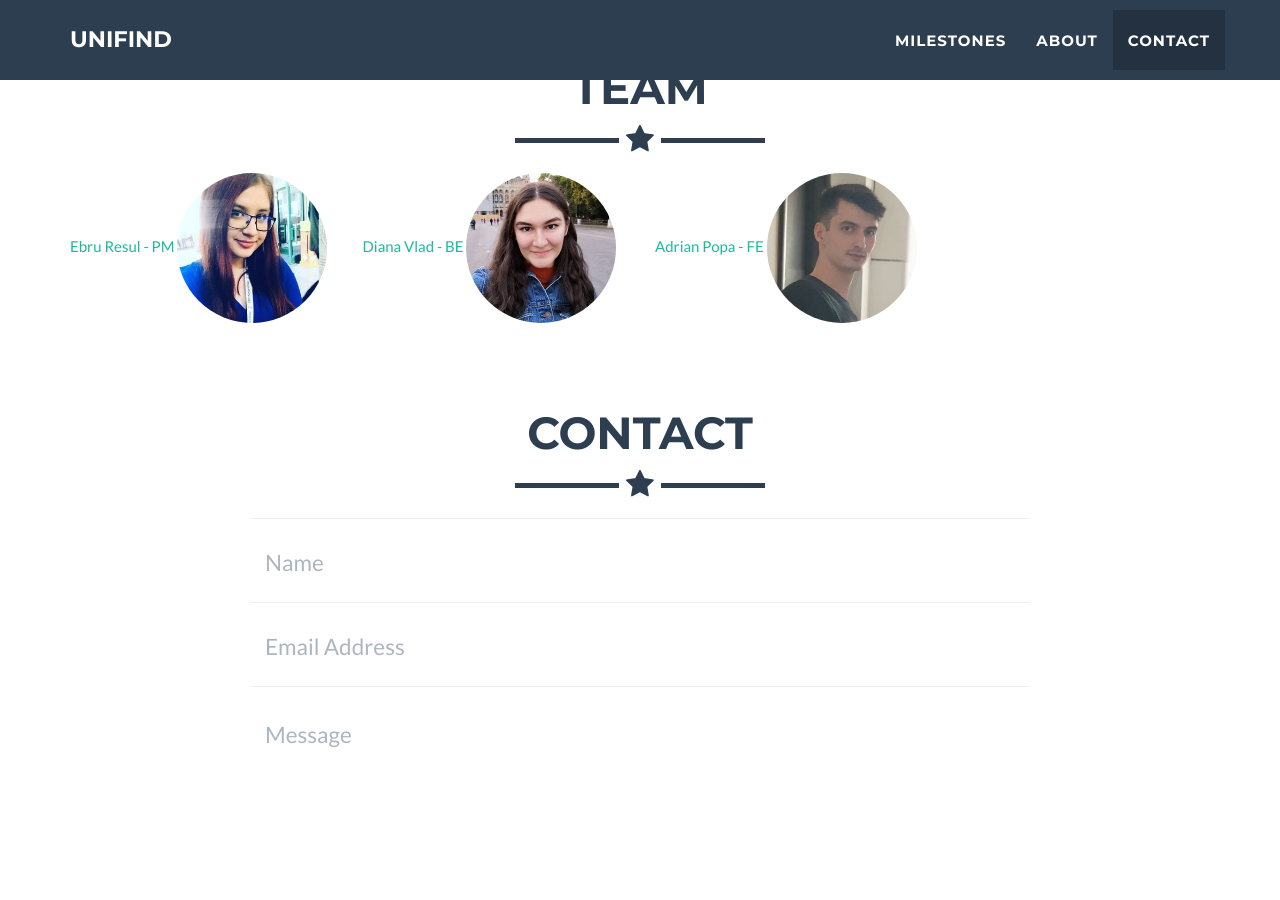
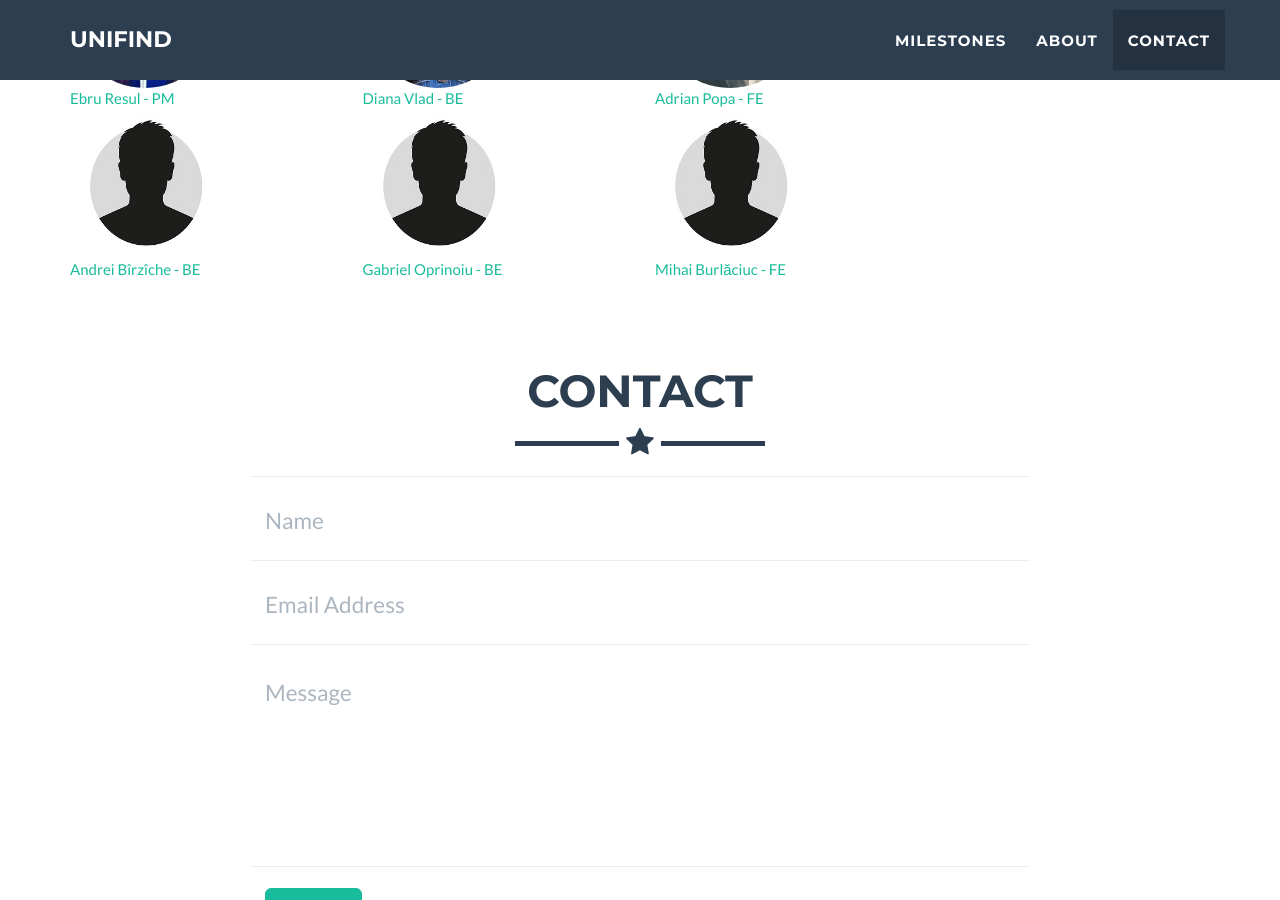
Before and after one commit to DianaVlad/dianavlad.github.io, a Jekyll site: the page built from _posts/2020-11-01-project-2.markdown, in a window 1280 px wide and 900 px high, scrolled down 1734 px. Built offline with Jekyll 4.4.1, drawn with Linux system fonts in a browser that asks for light colours.

````diff
--- a/_includes/contact_static.html
+++ b/_includes/contact_static.html
@@ -9,16 +9,30 @@
 		</div>
 		<div class="row">
 			<div class="col-xs-6 col-sm-3">
+				<img src="../img/ebru.jpg" style="border-radius: 50%; width: 150px; height: 150px;"><br>
 				<a href="mailto:ebru.resul.007@gmail.com">Ebru Resul - PM</a>
-				<img src="../img/ebru.jpg" style="border-radius: 50%; width: 150px; height: 150px;">
 			</div>
 			<div class="col-xs-6 col-sm-3">
+				<img src="../img/diana.jpg" style="border-radius: 50%; width: 150px; height: 150px;"><br>
 				<a href="mailto:dianavlad162@gmail.com">Diana Vlad - BE</a>
-				<img src="../img/diana.jpg" style="border-radius: 50%; width: 150px; height: 150px;">
 			</div>
 			<div class="col-xs-6 col-sm-3">
+				<img src="../img/adi.jpg" style="border-radius: 50%; width: 150px; height: 150px;"><br>
 				<a href="mailto:adrianpopa9701@gmail.com">Adrian Popa - FE</a>
-				<img src="../img/adi.jpg" style="border-radius: 50%; width: 150px; height: 150px;">
+			</div>
+		</div>
+		<div class="row">
+			<div class="col-xs-6 col-sm-3">
+				<img src="../img/man.jpg" style="border-radius: 50%; width: 150px; height: 150px;"><br>
+				<a href="mailto:abirziche@gmail.com">Andrei Bîrzîche - BE</a>
+			</div>
+			<div class="col-xs-6 col-sm-3">
+				<img src="../img/man.jpg" style="border-radius: 50%; width: 150px; height: 150px;"><br>
+				<a href="mailto:gabrieloprinoiu@gmail.com">Gabriel Oprinoiu - BE</a>
+			</div>
+			<div class="col-xs-6 col-sm-3">
+				<img src="../img/man.jpg" style="border-radius: 50%; width: 150px; height: 150px;"><br>
+				<a href="mailto:mihaiburlaciuc8@gmail.com">Mihai Burlăciuc - FE</a>
 			</div>
 		</div><br><br><br><br>
 	</div>
--- a/_posts/2020-10-12-project-1.markdown
+++ b/_posts/2020-10-12-project-1.markdown
@@ -20,7 +20,10 @@ By creating a digital platform (mobile application) where students can leave tes
 High school students and persons who want to start a bachelor’s degree program.
 
 ### Competition
-<a href="https://www.zonkafeedback.com/student-classroom-feedback-software" rel="zonka"> <img src="zonka-logo15.webp" alt="drawing" width="170" height="90"/> </a> | <a href="http://www.whatuni.com" rel="whotuni"> <img src="logo_print.png" alt="drawing" width="120" height="120"/> </a> | <a href="http://www.studentcrowd.com" rel="studentcrowd"> <img src="studentcrowd-300x150.jpg" alt="drawing" width="200" height="120"/> </a> | <a href="https://www.edumatch.ro/" rel="ctss"> <img src="Ce-trebuie-sa-stii.png" alt="drawing" width="180" height="120"/> </a>
+![zonka](img/zonka-logo15.webp)|
+![whatuni](img/logo_print.png)|
+![studentcrowd](img/studentcrowd-300x150.jpg)|
+![edumatch](img/Ce-trebuie-sa-stii.png)
 
 ### Advantage over the competition
  1. Only verified users can leave reviews about a certain university
--- a/_posts/2020-11-01-project-2.markdown
+++ b/_posts/2020-11-01-project-2.markdown
@@ -37,7 +37,7 @@ In order to reach the customer segments, we created a public form, which we dist
 ![feedback2](img/2.PNG)
 ![feedback3](img/3.PNG)
 ![feedback5](img/5.jpg)
-![feedback6](img/5.jpeg)
+![feedback6](img/6.jpeg)
 
 Through this form, we aim to obtain the amount of interest shown by highschool students in choosing a university and how close to the truth was their research when they actually got to the university. The form has 2 sections, one dedicated to students and another to high school students, which contains both open-ended and closed-ended questions.
 
@@ -46,16 +46,16 @@ You can see the form at this link [form](https://docs.google.com/forms/d/e/1FAIp
 ### Conclusions
 #### University students section
 
-![question1](img/q1.png)
+![question1](img/q1.png)<br>
 From the responses we have received only 57.4% of the students are satisfied with their university. This means that over 40% of them consider there could have been better choices. Our application can be very useful for increasing the satisfied portion of the students.
 
-![question2](img/q2.png)
+![question2](img/q2.png)<br>
 From the actual students more than 70% declared that they have chosen to gather information from talking to parents or friends. Also over 35% used online forums for this purpose. Therefore we can conclude that there will certainly be a lot of future students that will use our platform in order to research their university.
 
-![question3](img/q3.png)
+![question3](img/q3.png)<br>
 More than 77% of the respondents have declared that the information they have collected was accurate and helpful. Taking into consideration the fact that most of them have collected it from friends and family, we can understand that the content on our platform is going to be at least this useful.
 
-![question4](img/q4.png)
+![question4](img/q4.png)<br>
 Because more than 60% of the respondents declared that they were not completely aware of the curriculum of the faculty before attending we consider this is an area where our platform can provide a lot of improvement. The actual students can communicate to the highschool pupils the most recent and relevant information regarding the curriculum.
 
 ```What else would you have wanted to know about universities/faculties and couldn't?```
@@ -70,17 +70,17 @@ They complained that most of the information found was vague and theoretical.
 
 Most of the respondents have answered that they have spent a lot of time (more than a month) researching how university life is. This implies that it is a very important aspect for them. By using our application they can decrease the amount of time needed for this part of their research.
 
-![question5](img/q5.png)
+![question5](img/q5.png)<br>
 ```If the answer is no, what is the reason for not providing feedback? If the answer is yes, how did you provide feedback?```
 
 Students who answered yes to this question were able to provide feedback through online forms, in social applications or even face to face. Those who responded negatively either did not find someone willing to listen or did not know where to send feedback. We can say that our solution would satisfy both sides.
 
 #### High school students section
 
-![question6](img/q6.png)
+![question6](img/q6.png)<br>
 Only 31% from the highschool students know exactly what university they want to follow, the rest of 69% need more information about the universities to know if it suits them.
 
-![question7](img/q7.png)
+![question7](img/q7.png)<br>
 
 Most of the highschool students are talking with parents and friends and searching on online forums to find more information in addition to those on the university website. Our application can centralize all this information so the highschool students can find it in one place.
 
@@ -88,11 +88,11 @@ Most of the highschool students are talking with parents and friends and searchi
 
 Over 50% of the highschool students didn’t find all the information they were looking for, in particular about the teachers, the admission and the accommodation.
 
-![question9](img/q9.png)
+![question9](img/q9.png)<br>
 
 The information on the university sites is not enough for the students to really know about the curriculum, therefore 63% of the highschool students don’t know what they are exactly doing in classes.
 
-![question10](img/q10.png)
+![question10](img/q10.png)<br>
 
 Over 70% of the highschool students consider that the feedback from the students that are attending a certain university can change their opinion  regarding the university they want to attend and can provide useful information.
 
````
Also changed, not shown: img/man.jpg (added), img/picture.png (added), img/profile.png (deleted).
